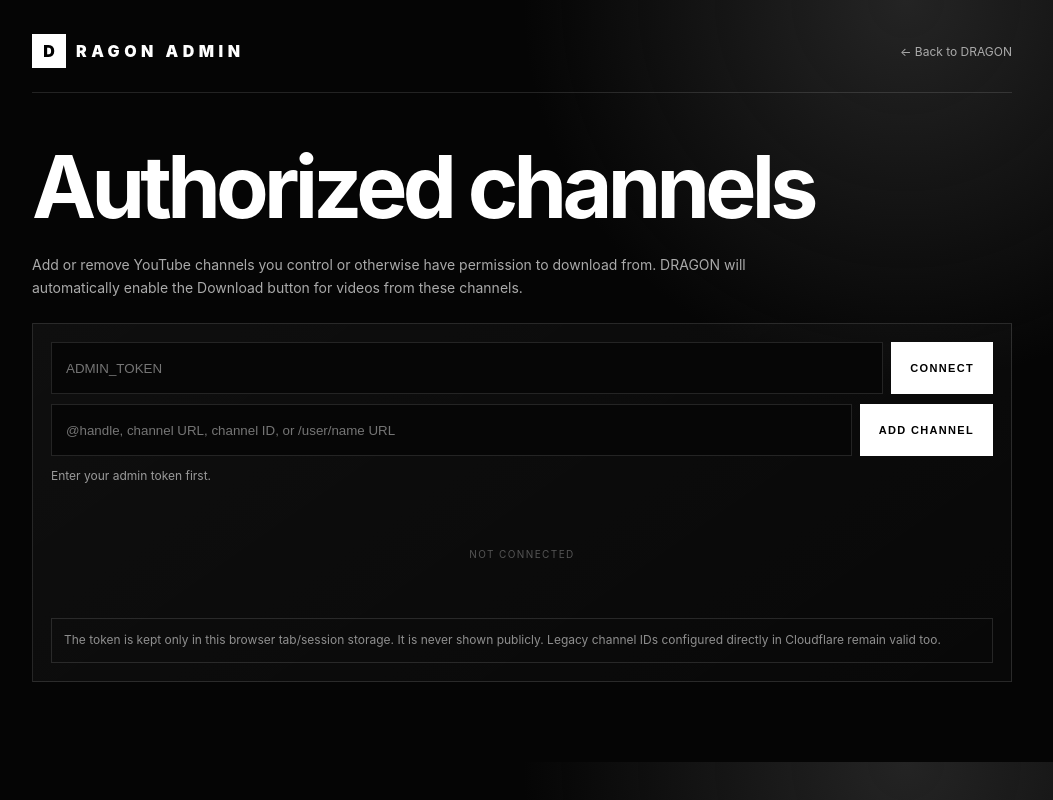
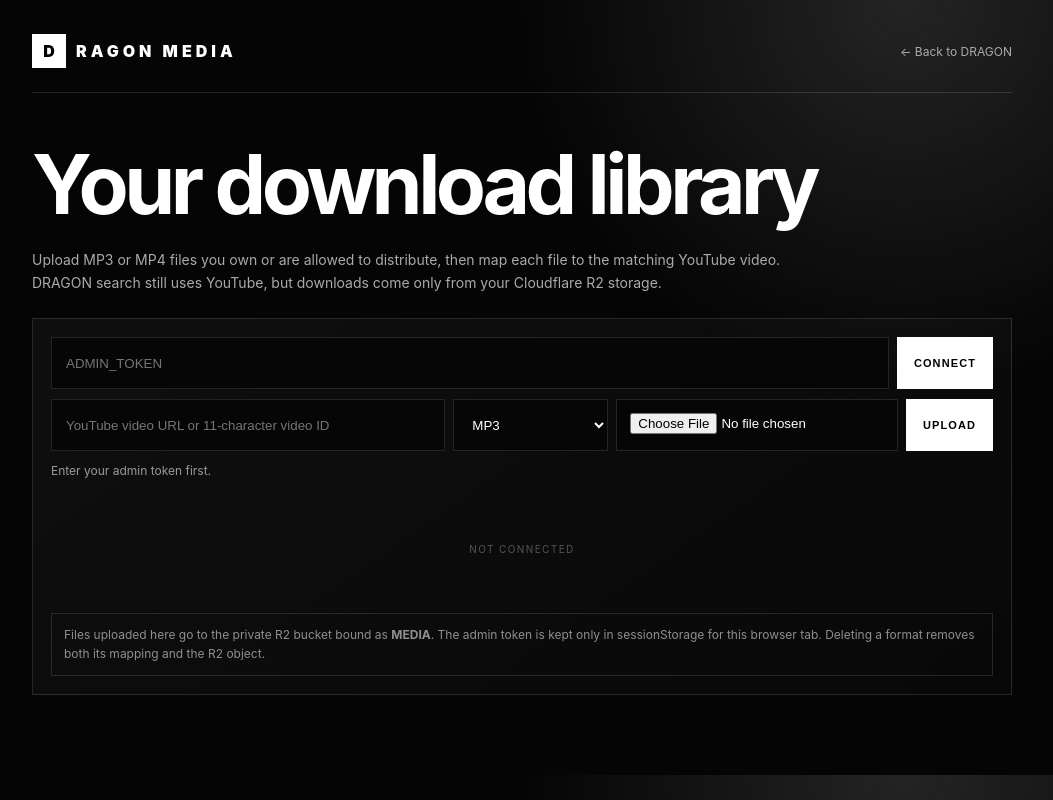
Before and after one commit to Aymanehaouari/dragon-engine, a website: page public/admin.html in a window 1280 px wide. Shown: the whole page, without its empty margins (118-1171 px from the left). Drawn offline with Linux system fonts and the light colour scheme.

Commit message:
Replace channel admin with R2 media upload admin

```diff
--- a/public/admin.html
+++ b/public/admin.html
@@ -4,43 +4,45 @@
   <meta charset="utf-8">
   <meta name="viewport" content="width=device-width,initial-scale=1">
   <meta name="theme-color" content="#050505">
-  <title>DRAGON Admin</title>
+  <title>DRAGON Media Admin</title>
   <style>
-    :root{--bg:#050505;--panel:#101010;--line:rgba(255,255,255,.12);--muted:#8b8b8b;--white:#fff}
+    :root{--bg:#050505;--line:rgba(255,255,255,.12);--muted:#8b8b8b}
     *{box-sizing:border-box}
     body{margin:0;background:radial-gradient(circle at 80% 0,#242424 0,transparent 30%),#050505;color:#fff;font-family:Inter,ui-sans-serif,system-ui,-apple-system,BlinkMacSystemFont,"Segoe UI",sans-serif}
     .wrap{width:min(980px,calc(100% - 28px));margin:0 auto;padding:34px 0 80px}
     .top{display:flex;justify-content:space-between;align-items:center;padding-bottom:24px;border-bottom:1px solid var(--line)}
-    .brand{font-weight:950;letter-spacing:.28em}.brand span{display:inline-grid;place-items:center;width:34px;height:34px;margin-right:10px;background:#fff;color:#000;letter-spacing:0}
+    .brand{font-weight:950;letter-spacing:.25em}.brand span{display:inline-grid;place-items:center;width:34px;height:34px;margin-right:10px;background:#fff;color:#000;letter-spacing:0}
     .back{color:#aaa;text-decoration:none;font-size:12px}
-    h1{font-size:clamp(42px,8vw,86px);letter-spacing:-.055em;margin:42px 0 8px}
-    .lead{color:#aaa;max-width:720px;line-height:1.65;font-size:14px}
+    h1{font-size:clamp(42px,8vw,82px);letter-spacing:-.055em;margin:42px 0 8px}
+    .lead{color:#aaa;max-width:760px;line-height:1.65;font-size:14px}
     .panel{margin-top:24px;border:1px solid var(--line);background:linear-gradient(145deg,rgba(255,255,255,.04),rgba(255,255,255,.01));padding:18px}
     .row{display:grid;grid-template-columns:1fr auto;gap:8px}
-    input{height:52px;background:#060606;border:1px solid var(--line);color:#fff;padding:0 14px;outline:none}
-    input:focus{border-color:rgba(255,255,255,.45)}
-    button{height:52px;border:1px solid #fff;background:#fff;color:#000;font-weight:900;font-size:11px;letter-spacing:.12em;padding:0 18px;cursor:pointer}
+    .grid{display:grid;grid-template-columns:1.4fr .55fr 1fr auto;gap:8px;margin-top:10px}
+    input,select{height:52px;background:#060606;border:1px solid var(--line);color:#fff;padding:0 14px;outline:none}
+    input[type=file]{padding:13px}
+    button{height:52px;border:1px solid #fff;background:#fff;color:#000;font-weight:900;font-size:11px;letter-spacing:.1em;padding:0 16px;cursor:pointer}
     button.secondary{background:transparent;color:#fff;border-color:var(--line)}
-    .token{margin-top:10px}
+    button:disabled{opacity:.35;cursor:not-allowed}
     .msg{min-height:22px;color:#9a9a9a;margin-top:12px;font-size:12px}
     .list{margin-top:16px}
-    .item{display:grid;grid-template-columns:56px minmax(0,1fr) auto;gap:14px;align-items:center;padding:12px 0;border-bottom:1px solid rgba(255,255,255,.08)}
-    .item img{width:56px;height:56px;border-radius:50%;object-fit:cover;background:#151515}
-    .name{font-weight:850}.meta{color:#7d7d7d;font-size:11px;margin-top:4px;word-break:break-all}
+    .item{display:grid;grid-template-columns:minmax(0,1fr) auto;gap:14px;align-items:center;padding:13px 0;border-bottom:1px solid rgba(255,255,255,.08)}
+    .name{font-weight:850}.meta{color:#777;font-size:11px;margin-top:5px;word-break:break-all}
+    .formats{display:flex;gap:8px;flex-wrap:wrap;justify-content:flex-end}
+    .pill{border:1px solid var(--line);padding:8px 10px;font-size:10px;font-weight:900}
     .empty{padding:42px 10px;text-align:center;color:#555;letter-spacing:.14em;font-size:10px}
     .note{margin-top:16px;padding:12px;border:1px solid var(--line);color:#8f8f8f;font-size:12px;line-height:1.55}
-    @media(max-width:620px){.row{grid-template-columns:1fr}.item{grid-template-columns:48px minmax(0,1fr)}.item button{grid-column:2}.item img{width:48px;height:48px}}
+    @media(max-width:760px){.grid,.row{grid-template-columns:1fr}.item{grid-template-columns:1fr}.formats{justify-content:flex-start}}
   </style>
 </head>
 <body>
   <main class="wrap">
     <div class="top">
-      <div class="brand"><span>D</span>RAGON ADMIN</div>
+      <div class="brand"><span>D</span>RAGON MEDIA</div>
       <a class="back" href="/">← Back to DRAGON</a>
     </div>
 
-    <h1>Authorized channels</h1>
-    <p class="lead">Add or remove YouTube channels you control or otherwise have permission to download from. DRAGON will automatically enable the Download button for videos from these channels.</p>
+    <h1>Your download library</h1>
+    <p class="lead">Upload MP3 or MP4 files you own or are allowed to distribute, then map each file to the matching YouTube video. DRAGON search still uses YouTube, but downloads come only from your Cloudflare R2 storage.</p>
 
     <section class="panel">
       <div class="row">
@@ -48,9 +50,14 @@
         <button id="connectBtn">CONNECT</button>
       </div>
 
-      <div class="row token">
-        <input id="channel" placeholder="@handle, channel URL, channel ID, or /user/name URL">
-        <button id="addBtn">ADD CHANNEL</button>
+      <div class="grid">
+        <input id="video" placeholder="YouTube video URL or 11-character video ID">
+        <select id="format">
+          <option value="mp3">MP3</option>
+          <option value="mp4">MP4</option>
+        </select>
+        <input id="file" type="file" accept=".mp3,.mp4,audio/mpeg,video/mp4">
+        <button id="uploadBtn">UPLOAD</button>
       </div>
 
       <div class="msg" id="msg">Enter your admin token first.</div>
@@ -59,7 +66,7 @@
         <div class="empty">NOT CONNECTED</div>
       </div>
 
-      <div class="note">The token is kept only in this browser tab/session storage. It is never shown publicly. Legacy channel IDs configured directly in Cloudflare remain valid too.</div>
+      <div class="note">Files uploaded here go to the private R2 bucket bound as <b>MEDIA</b>. The admin token is kept only in sessionStorage for this browser tab. Deleting a format removes both its mapping and the R2 object.</div>
     </section>
   </main>
 
```
